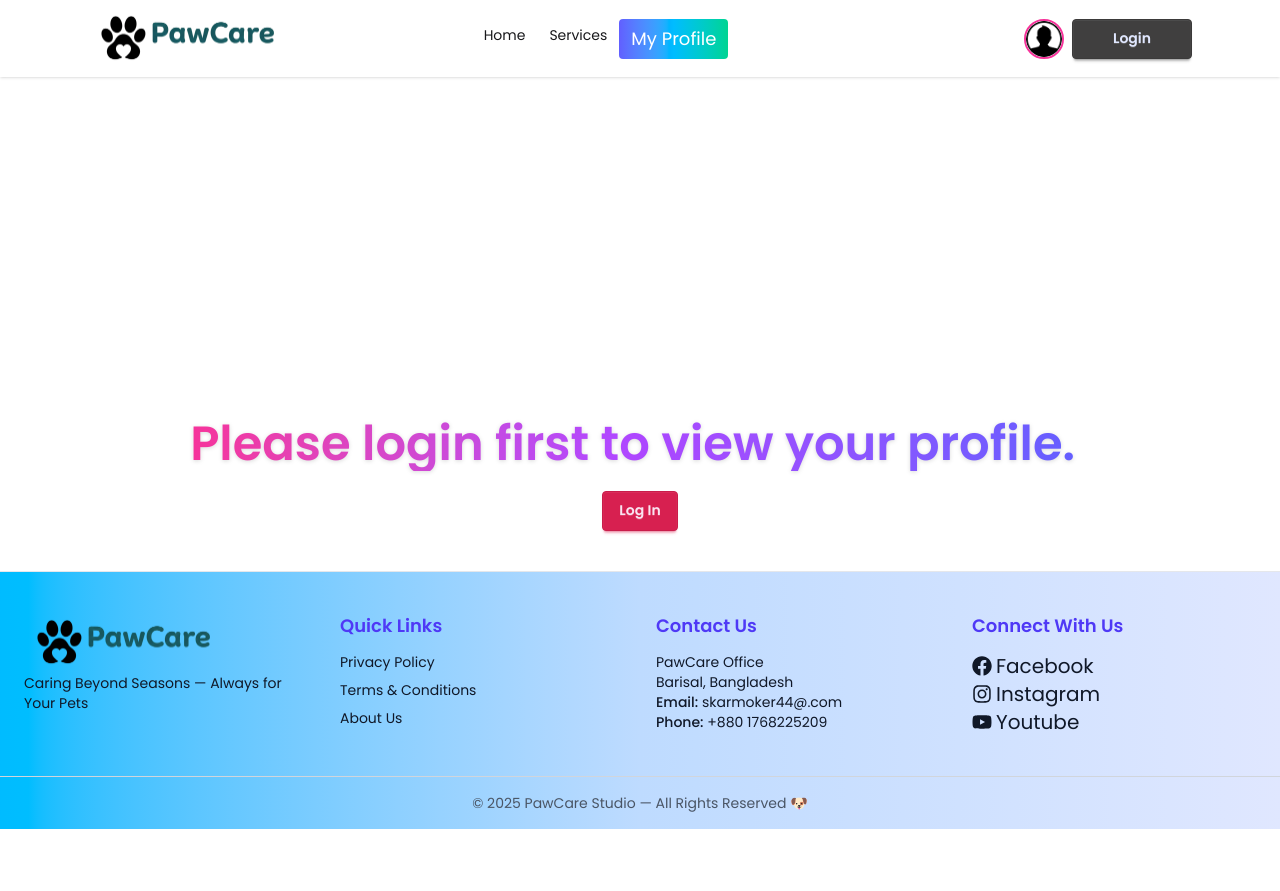
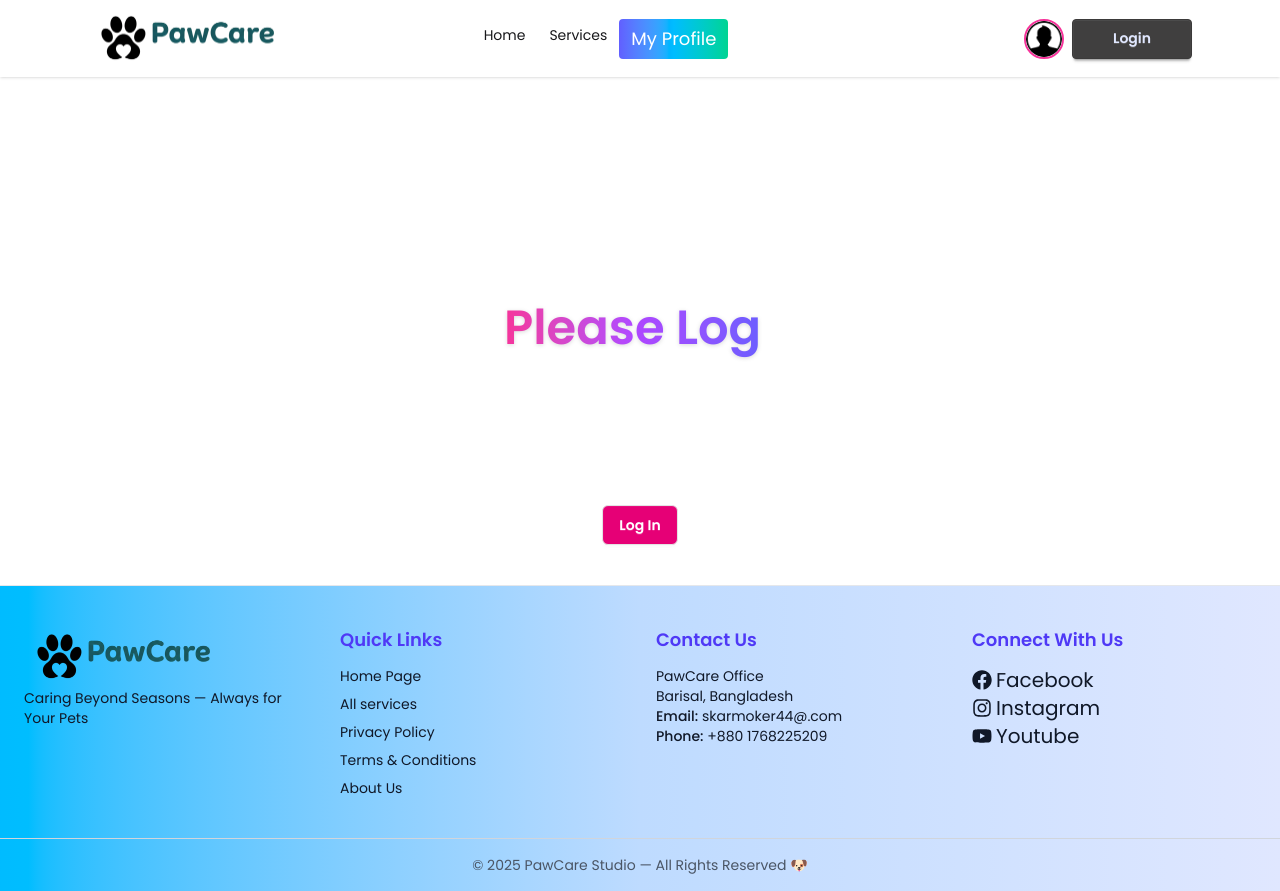
Before and after one commit to SowvikSuvo/PawCare-Project, a React (Vite) app: page /profile in a window 1280 px wide. Before the commit the page ends 829 px from the top, so only its background shows below. Built offline with nearby package versions, Linux system fonts and the light colour scheme; no server answers.

Commit message:
final checkOut

```diff
--- a/src/componenets/Footer.jsx
+++ b/src/componenets/Footer.jsx
@@ -1,5 +1,6 @@
 import { FaFacebook, FaInstagram, FaYoutube } from "react-icons/fa";
 import pawImg from "../assets/paw.png";
+import { Link } from "react-router";
 
 const Footer = () => {
   return (
@@ -20,6 +21,19 @@ const Footer = () => {
             Quick Links
           </h2>
           <ul className="text-sm space-y-2">
+            <li>
+              <Link to="/" className="hover:text-indigo-600 transition-colors">
+                Home Page
+              </Link>
+            </li>
+            <li>
+              <Link
+                to="/services"
+                className="hover:text-indigo-600 transition-colors"
+              >
+                All services
+              </Link>
+            </li>
             <li>
               <a
                 href="/privacy-policy"
--- a/src/componenets/HomeService.jsx
+++ b/src/componenets/HomeService.jsx
@@ -22,7 +22,7 @@ const HomeService = () => {
       <div className="flex justify-center mb-2">
         <Link
           to={"/services"}
-          className="btn bg-red-500 text-white bg-gradient-to-r from-red-500 via-yellow-600 to-blue-500 hover:scale-105 transition ease-in-out"
+          className="btn bg-red-500 text-white rounded-full bg-gradient-to-r from-red-500 via-yellow-600 to-blue-500 hover:scale-105 transition ease-in-out"
         >
           See All Services
         </Link>
--- a/src/componenets/HomeSwiper.jsx
+++ b/src/componenets/HomeSwiper.jsx
@@ -28,7 +28,7 @@ const HomeSwiper = () => {
   return (
     <>
       <TypeAnimation
-        className=" flex justify-center items-center text-center text-secondary font-semibold text-lg container mx-auto "
+        className=" flex justify-center items-center text-center text-secondary font-semibold text-xs md:text-lg container mx-auto "
         sequence={[
           // Same substring at the start will only be typed once, initially
           "🐾pets in cozy outfits.🐾",
@@ -53,17 +53,21 @@ const HomeSwiper = () => {
           1000,
         ]}
         speed={50}
-        style={{ fontSize: "2em" }}
+        style={{
+          fontSize: "2em",
+          minHeight: "3.5em",
+          lineHeight: "1.3em",
+        }}
         repeat={Infinity}
       />
       <h2 className="text-center text-secondary font-semibold text-lg "></h2>
-      <h2 className="text-center relative flex justify-center items-center mb-5 mt-2">
+      <h2 className="text-center relative flex justify-center items-center  mt-2">
         <FaLongArrowAltLeft className="absolute mr-20"></FaLongArrowAltLeft>{" "}
         Swipe{" "}
         <FaLongArrowAltRight className="absolute ml-20"></FaLongArrowAltRight>
       </h2>
       <div className="flex justify-center items-center container mx-auto  ">
-        <Swiper className="mySwiper">
+        <Swiper className="mySwiper ">
           <SwiperSlide>
             <img className="w-100 h-60 mx-auto rounded-lg" src={pet1} alt="" />
           </SwiperSlide>
--- a/src/pages/MyProfile.jsx
+++ b/src/pages/MyProfile.jsx
@@ -10,27 +10,30 @@ const MyProfile = () => {
   if (!user) {
     return (
       <div>
-        <div className="flex justify-center items-center text-gray-600 text-2xl font-semibold mt-80 ">
+        <div className="flex justify-center items-center text-gray-600  md:text-2xl font-semibold md:mt-50 sm:mb-10 min-h-[120px] sm:min-h-[100px]">
           <TypeAnimation
-            className="text-center text-3xl md:text-4xl font-bold text-center bg-gradient-to-r from-pink-500 via-purple-500 to-indigo-500 bg-clip-text text-transparent drop-shadow-sm font-semibold text-lg mx-auto "
+            className="text-center text-xl md:text-4xl font-bold text-center bg-gradient-to-r from-pink-500 via-purple-500 to-indigo-500 bg-clip-text text-transparent drop-shadow-sm font-semibold  mx-auto "
             sequence={[
               // Same substring at the start will only be typed once, initially
-              "Please login to view your profile.",
+              "Welcome back! Log in to see your profile.",
               1000,
-              "Please login first to view your profile.",
+              "Please Log in to explore your profile!",
               1000,
-              "Please login to view your profile.",
+              "Welcome back! Log in to see your profile.",
               1000,
-              "Please login to view your profile.",
+              "Please Log in to explore your profile!",
               1000,
             ]}
             speed={50}
-            style={{ fontSize: "2em" }}
+            style={{ fontSize: "2em", minHeight: "3.5em", lineHeight: "1.3em" }}
             repeat={Infinity}
           />{" "}
         </div>
-        <div className="flex justify-center items-center mt-5 ">
-          <Link to="/auth/login" className="btn btn-secondary  ">
+        <div className="flex justify-center items-center   sticky">
+          <Link
+            to="/auth/login"
+            className="btn bg-pink-600 hover:bg-pink-700 text-white font-semibold rounded-md  "
+          >
             Log In
           </Link>
         </div>
--- a/src/pages/ViewDetails.jsx
+++ b/src/pages/ViewDetails.jsx
@@ -30,7 +30,7 @@ const ViewDetails = () => {
         <div className="flex justify-center items-center ">
           <Link
             to={"/services"}
-            className="btn mt-5 bg-green-500 text-white hover:scale-105 transition ease-in-out bg-gradient-to-r from-orange-600 via-pink-600 to-sky-500"
+            className="btn mt-5 bg-green-500 text-white rounded-xl hover:scale-105 transition ease-in-out bg-gradient-to-r from-orange-600 via-pink-600 to-sky-500"
           >
             Back to Services
           </Link>
--- a/src/routes/router.jsx
+++ b/src/routes/router.jsx
@@ -10,6 +10,7 @@ import ViewDetails from "../pages/ViewDetails";
 import PrivateRoute from "../AuthProvider/PrivateRoute";
 import ForgetPassword from "../pages/ForgetPassword";
 import ErrorPage from "../pages/ErrorPage";
+import Loading from "../pages/Loading";
 const router = createBrowserRouter([
   {
     path: "*",
@@ -23,17 +24,13 @@ const router = createBrowserRouter([
         path: "",
         element: <Home></Home>,
         loader: () => fetch("/pet.json"),
-        hydrateFallbackElement: (
-          <span className="loading loading-spinner text-warning"></span>
-        ),
+        hydrateFallbackElement: <Loading></Loading>,
       },
       {
         path: "/services",
         element: <Services></Services>,
         loader: () => fetch("/pet.json"),
-        hydrateFallbackElement: (
-          <span className="loading loading-spinner text-warning"></span>
-        ),
+        hydrateFallbackElement: <Loading></Loading>,
       },
       {
         path: "/profile",
```
Also changed, not shown: 1 other file (tests, documents, lock files or other folders).
